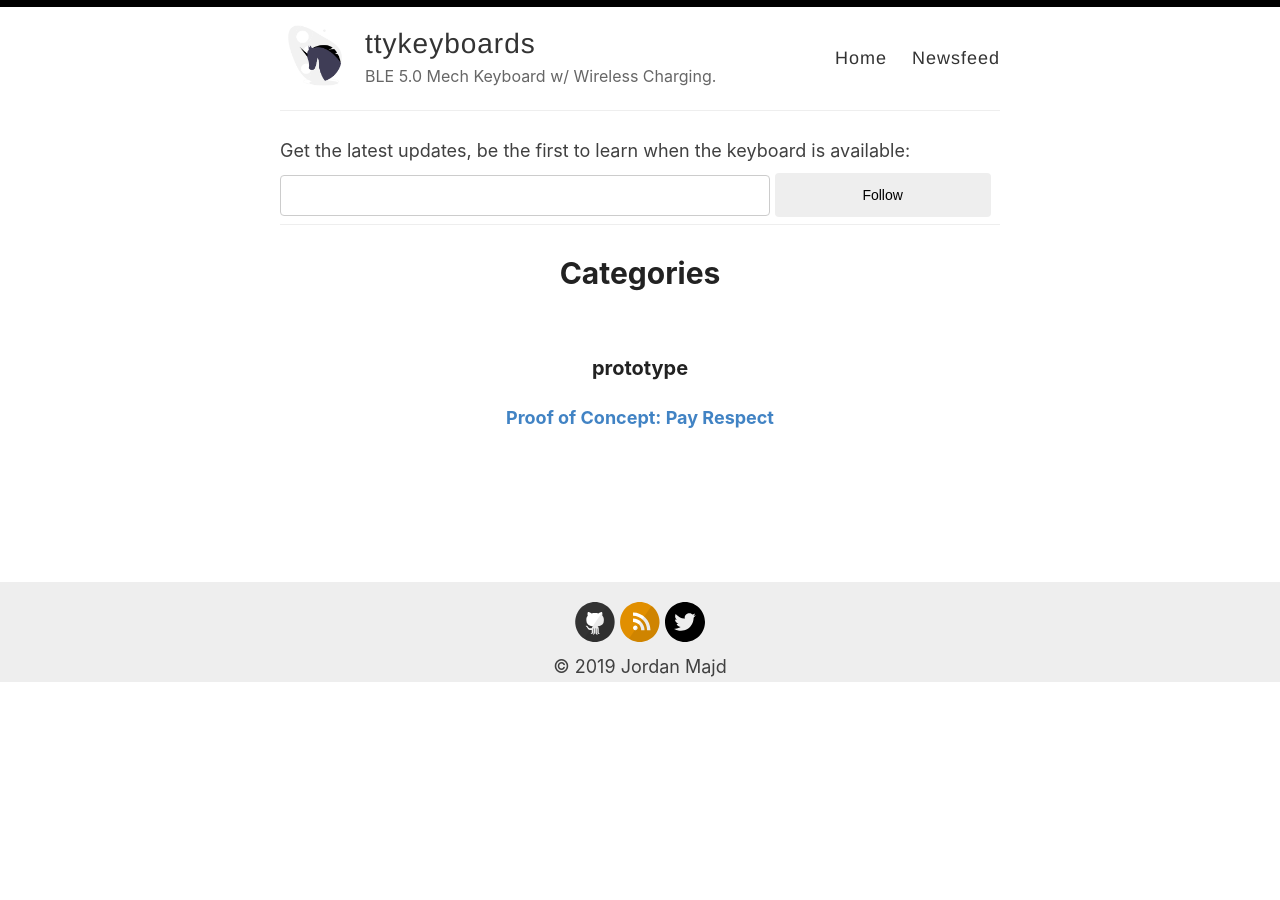
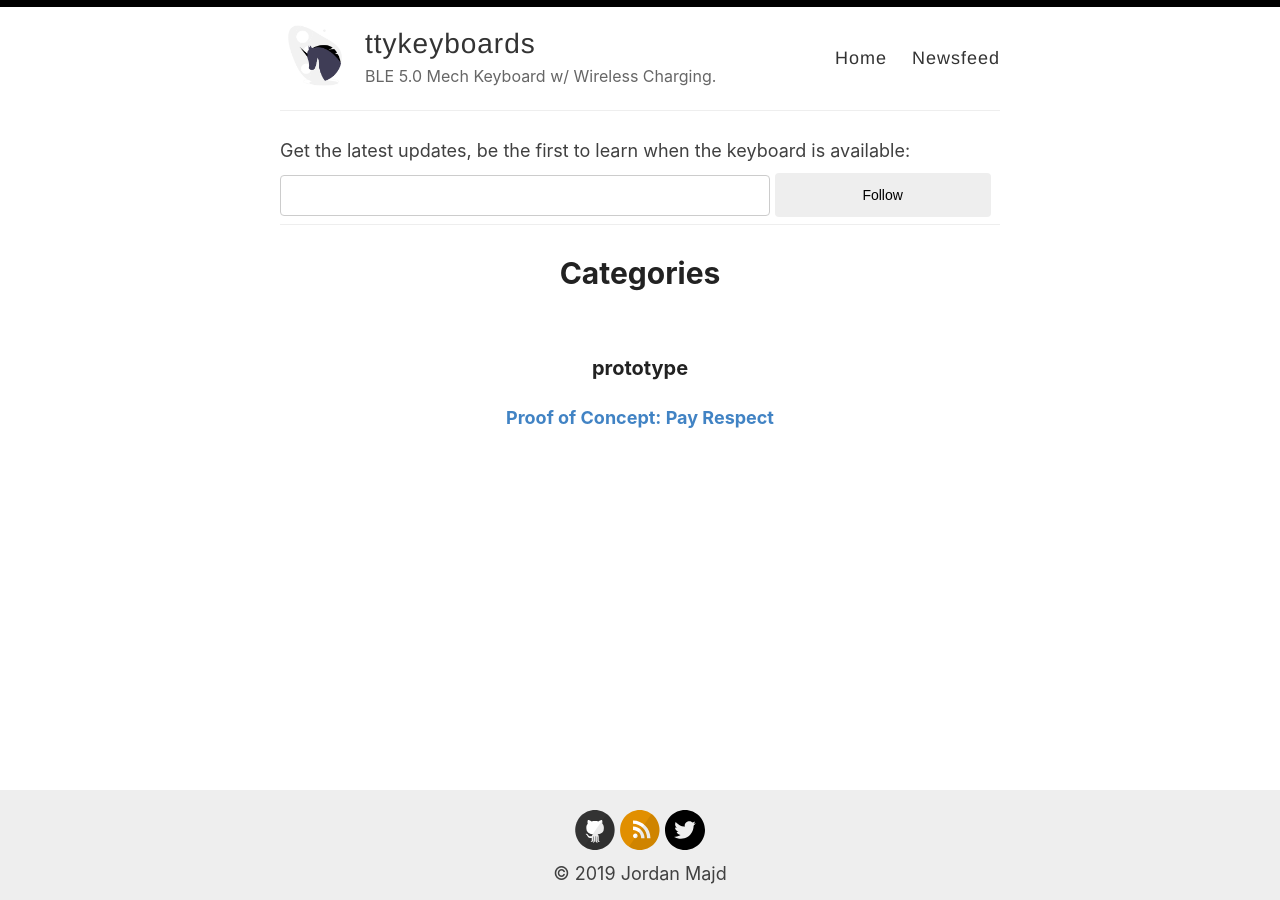
Before and after one commit to JordanMajd/ttykeyboards.com, a Jekyll site: the page built from _pages/categories.md, in a window 1280 px wide. Built offline with Jekyll 4.4.1, drawn with Linux system fonts in a browser that asks for light colours.

Commit message:
footer always at bottom, regardless of content length

```diff
--- a/assets/style.scss
+++ b/assets/style.scss
@@ -451,7 +451,11 @@ nav {
 
 
 footer {
+  position: absolute;
+  bottom: 0;
+  width: 100%;
   padding-top: 20px;
+  padding-bottom: 10px;
   text-align: center;
   background-color: $lightGray;
   P {
```
